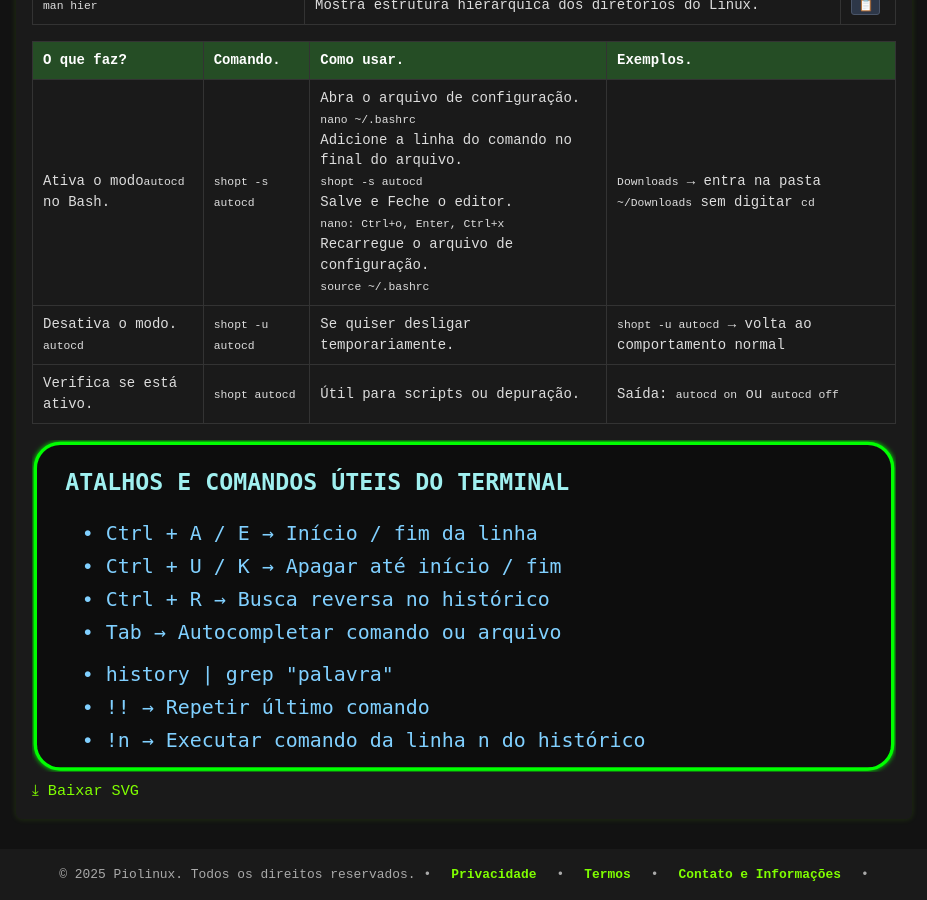
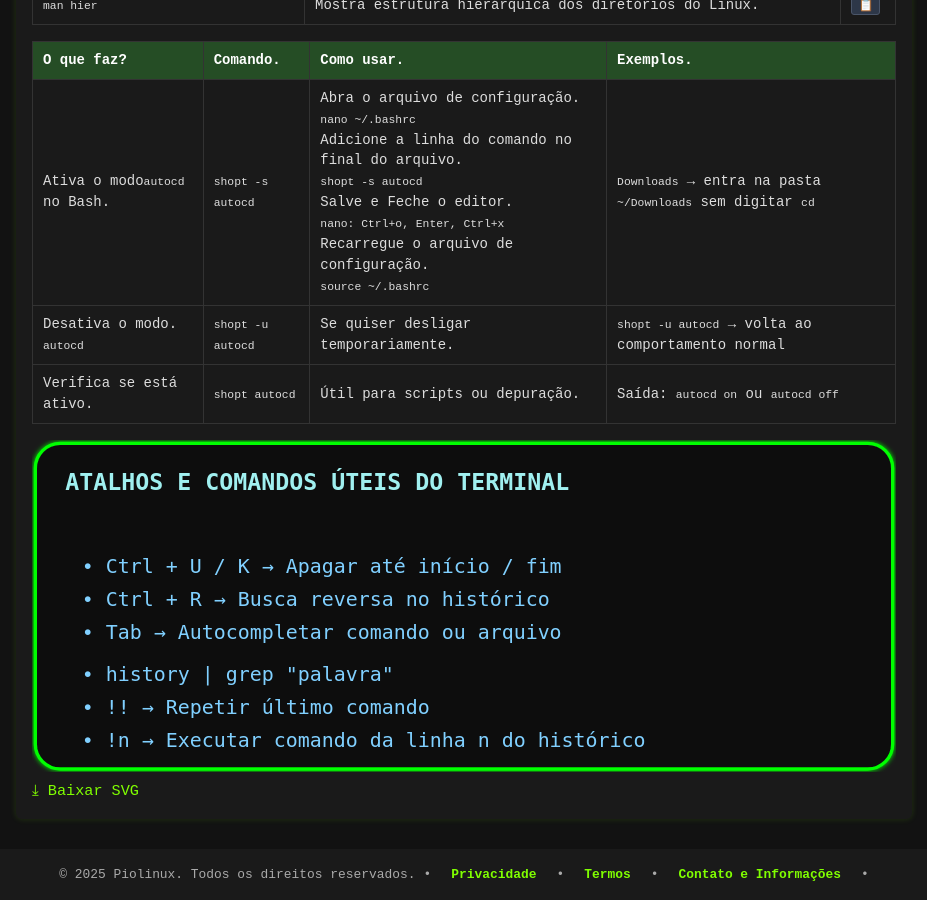
Before and after one commit to Piolinux/piolinux-site, a Jekyll site: the page built from _pages/_comandos/comandos-avancados-linux-tabela-tecnica.md, in a window 1280 px wide and 900 px high, scrolled down 1058 px. Shown: the whole window, without its empty margins (176-1103 px from the left). Built offline with Jekyll 4.4.1, drawn with Linux system fonts in a browser that asks for light colours.

Commit message:
Update comandos-avancados-linux-tabela-tecnica.md

```diff
--- a/_pages/_comandos/comandos-avancados-linux-tabela-tecnica.md
+++ b/_pages/_comandos/comandos-avancados-linux-tabela-tecnica.md
@@ -192,7 +192,6 @@ function filtrarLinhas(termo) {
   <text class="label" x="20" y="30">ATALHOS E COMANDOS ÚTEIS DO TERMINAL</text>
 
   <!-- Atalhos de navegação -->
-  <text class="cmd" x="30" y="60">• Ctrl + A / E → Início / fim da linha</text>
   <text class="cmd" x="30" y="80">• Ctrl + U / K → Apagar até início / fim</text>
   <text class="cmd" x="30" y="100">• Ctrl + R → Busca reversa no histórico</text>
   <text class="cmd" x="30" y="120">• Tab → Autocompletar comando ou arquivo</text>
```
